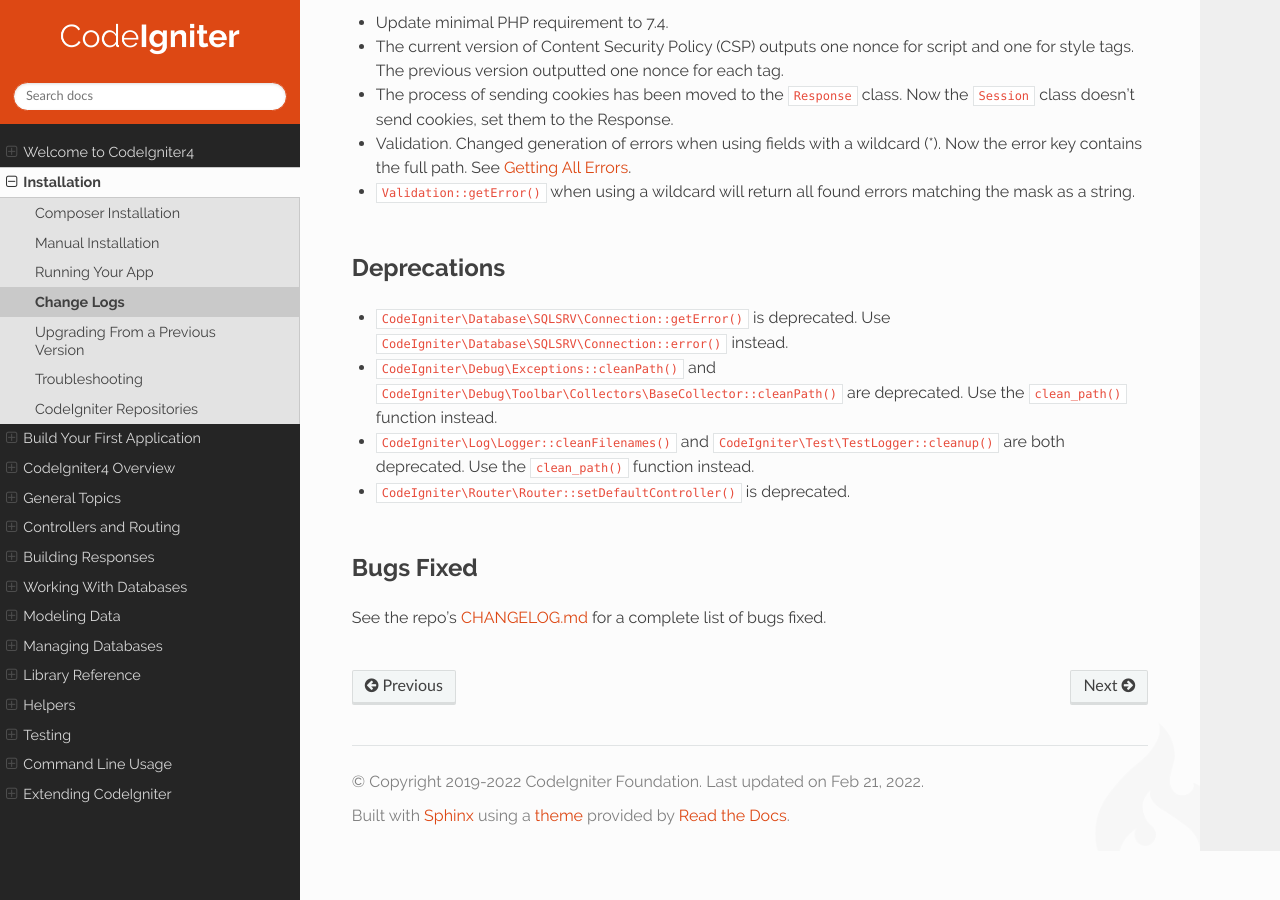
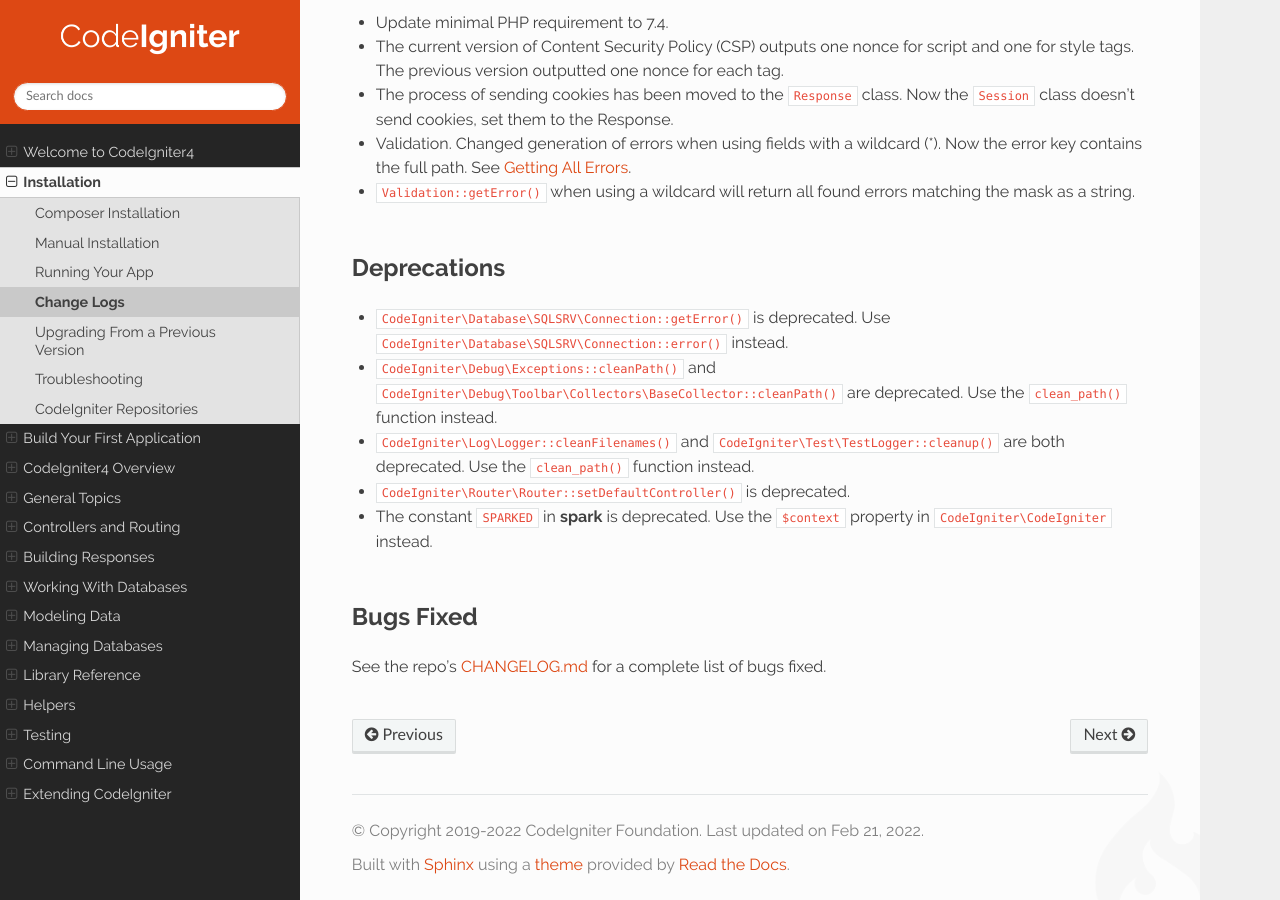
Before and after one commit to NEKOGET/ci4_user_guide_src, a Sphinx documentation site: the page built from source/changelogs/v4.2.0.rst, in a window 1280 px wide and 900 px high, scrolled down 1211 px. Built offline with Sphinx 7.4.7 and the Read the Docs theme 2.0.0, drawn with Linux system fonts in a browser that asks for light colours.

Commit message:
docs: add SPARKED in Deprecations

```diff
--- a/source/changelogs/v4.2.0.rst
+++ b/source/changelogs/v4.2.0.rst
@@ -48,6 +48,7 @@ Deprecations
 - ``CodeIgniter\Debug\Exceptions::cleanPath()`` and ``CodeIgniter\Debug\Toolbar\Collectors\BaseCollector::cleanPath()`` are deprecated. Use the ``clean_path()`` function instead.
 - ``CodeIgniter\Log\Logger::cleanFilenames()`` and ``CodeIgniter\Test\TestLogger::cleanup()`` are both deprecated. Use the ``clean_path()`` function instead.
 - ``CodeIgniter\Router\Router::setDefaultController()`` is deprecated.
+- The constant ``SPARKED`` in **spark** is deprecated. Use the ``$context`` property in ``CodeIgniter\CodeIgniter`` instead.
 
 Bugs Fixed
 **********
```
